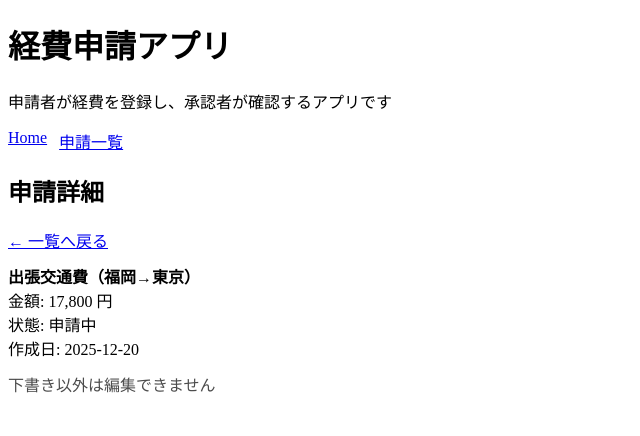
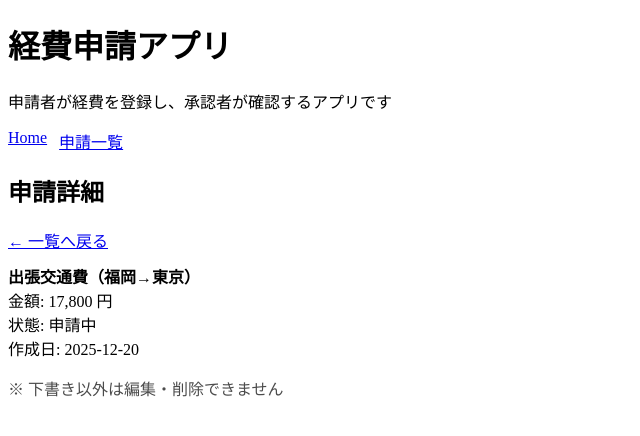
Before and after one commit to ryu-otsuki/expense-approval-app, a Nuxt app: page /requests/1 in a window 1280 px wide. Shown: the top 436 px of the page, without its empty margins (0-640 px from the left). Built offline with nearby package versions, Linux system fonts and the light colour scheme.

Commit message:
feat: add delete actions for draft requests

```diff
--- a/app/composables/useRequests.ts
+++ b/app/composables/useRequests.ts
@@ -1,59 +1,89 @@
 import type { ExpenseRequest, RequestStatus } from '~/domain/request'
+import { canDelete, canEdit } from '~/domain/request'
 import { mockRequests } from '~/mocks/requests'
 
+type CreateDraftInput = {
+  title: string
+  amountYen: number
+}
+
+type UpdateDraftInput = {
+  title: string
+  amountYen: number
+}
+
+const formatDateYYYYMMDD = (d = new Date()) => {
+  const yyyy = d.getFullYear()
+  const mm = String(d.getMonth() + 1).padStart(2, '0')
+  const dd = String(d.getDate()).padStart(2, '0')
+  return `${yyyy}-${mm}-${dd}`
+}
+
 export const useRequests = () => {
+  // Nuxt推奨: useState でアプリ全体の共有状態にする
   const requests = useState<ExpenseRequest[]>('requests', () => [...mockRequests])
 
+  // 一覧取得（UIはこれだけ見ればいい）
   const getAll = () => requests.value
 
-  const getById = (id: string) => requests.value.find(r => r.id === id)
+  // id検索（詳細/編集で使う）
+  const getById = (id: string) => requests.value.find((r) => r.id === id)
 
-  const createDraft = (input: { title: string; amountYen: number }) => {
-    const now = new Date()
-    const yyyy = now.getFullYear()
-    const mm = String(now.getMonth() + 1).padStart(2, '0')
-    const dd = String(now.getDate()).padStart(2, '0')
-    const createdAt = `${yyyy}-${mm}-${dd}`
-
+  // draft作成
+  const createDraft = (input: CreateDraftInput) => {
     const newRequest: ExpenseRequest = {
       id: crypto.randomUUID(),
       title: input.title,
       amountYen: input.amountYen,
       status: 'draft' satisfies RequestStatus,
-      createdAt,
+      createdAt: formatDateYYYYMMDD(),
     }
 
     requests.value = [newRequest, ...requests.value]
-
     return newRequest
   }
 
+  // 状態更新（すでに #11 で使ってる想定）
+  // ※ 型エラー回避のため「配列の要素を直接変更」にする（Vueは追跡できる）
   const updateStatus = (id: string, next: RequestStatus) => {
-    const target = requests.value.find(r => r.id === id)
+    const target = requests.value.find((r) => r.id === id)
     if (!target) return false
     target.status = next
     return true
   }
 
-  const updateDraft = (
-  id: string,
-  input: { title: string; amountYen: number }
-) => {
-  const target = requests.value.find(r => r.id === id)
-  if (!target) return false
-  if (target.status !== 'draft') return false
+  // draftの内容更新（#23）
+  const updateDraft = (id: string, input: UpdateDraftInput) => {
+    const target = requests.value.find((r) => r.id === id)
+    if (!target) return false
+    if (!canEdit(target.status)) return false
 
-  target.title = input.title
-  target.amountYen = input.amountYen
-  return true
-}
+    target.title = input.title
+    target.amountYen = input.amountYen
+    return true
+  }
+
+  // 削除（#24）
+  const deleteById = (id: string) => {
+    const target = requests.value.find((r) => r.id === id)
+    if (!target) return false
+    if (!canDelete(target.status)) return false
+
+    requests.value = requests.value.filter((r) => r.id !== id)
+    return true
+  }
 
   return {
+    // stateを直接触らせたくないなら requests は返さなくてもOK
     requests,
+
     getAll,
     getById,
+
     createDraft,
     updateStatus,
+
     updateDraft,
+    deleteById,
   }
 }
--- a/app/domain/request.ts
+++ b/app/domain/request.ts
@@ -25,19 +25,38 @@ export const STATUS_LABEL: Record<RequestStatus, string> = {
 export const STATUS_TRANSITIONS: Record<Role, Record<RequestStatus, RequestStatus[]>> = {
   applicant: {
     draft: ['submitted'],
-    submitted: [], // 申請者は申請後は触れない想定（必要なら後で調整）
+    submitted: [],
     approved: [],
     rejected: [],
   },
   approver: {
-    draft: [], // 承認者は下書きに触れない
+    draft: [],
     submitted: ['approved', 'rejected'],
     approved: [],
     rejected: [],
   },
 }
 
-// 編集できるかどうか（業務ルール）
+/**
+ * 指定ロール/状態で「次に遷移できる状態一覧」を返す
+ * UI側はこれを使ってボタン表示を決める（業務ルールをUIに散らさない）
+ */
+export const getNextStatuses = (role: Role, status: RequestStatus): readonly RequestStatus[] => {
+  return STATUS_TRANSITIONS[role][status]
+}
+
+/**
+ * draftのみ編集可能（Issue #23 のルール）
+ * UI側で status === 'draft' を直書きしないための関数
+ */
 export const canEdit = (status: RequestStatus): boolean => {
   return status === 'draft'
 }
+
+/**
+ * draftのみ削除可能（Issue #24 のルール）
+ * UI側で status === 'draft' を直書きしないための関数
+ */
+export const canDelete = (status: RequestStatus): boolean => {
+  return status === 'draft'
+}
--- a/app/pages/requests/[id]/index.vue
+++ b/app/pages/requests/[id]/index.vue
@@ -1,18 +1,36 @@
 <script setup lang="ts">
-import { STATUS_LABEL, canEdit } from '~/domain/request'
+import { computed } from 'vue'
+import { useRoute, useRouter } from '#imports'
+import { STATUS_LABEL, canEdit, canDelete } from '~/domain/request'
 import { useRequests } from '~/composables/useRequests'
 
 const route = useRoute()
+const router = useRouter()
+
 const id = computed(() => String(route.params.id))
+const { getById, deleteById } = useRequests()
 
-const { getById } = useRequests()
 const request = computed(() => getById(id.value))
 
-// draftだけ編集導線を出す（UIに status === 'draft' を直書きしない）
-const showEditLink = computed(() => {
-  if (!request.value) return false
-  return canEdit(request.value.status)
-})
+const canShowEdit = computed(() =>
+  request.value ? canEdit(request.value.status) : false
+)
+const canShowDelete = computed(() =>
+  request.value ? canDelete(request.value.status) : false
+)
+
+const onClickDelete = async () => {
+  if (!request.value) return
+  const ok = confirm('この申請を削除しますか？（下書きのみ削除可能）')
+  if (!ok) return
+
+  const deleted = deleteById(request.value.id)
+  if (!deleted) {
+    alert('削除できませんでした')
+    return
+  }
+  await router.push('/requests')
+}
 </script>
 
 <template>
@@ -24,10 +42,6 @@ const showEditLink = computed(() => {
     </p>
 
     <div v-if="request">
-      <p v-if="showEditLink" style="margin: 8px 0;">
-        <NuxtLink :to="`/requests/${id}/edit`">編集する</NuxtLink>
-      </p>
-
       <div style="margin-top: 12px;">
         <div><strong>{{ request.title }}</strong></div>
         <div>金額: {{ request.amountYen.toLocaleString() }} 円</div>
@@ -35,15 +49,51 @@ const showEditLink = computed(() => {
         <div>作成日: {{ request.createdAt }}</div>
       </div>
 
-      <!-- draftじゃない場合の補足表示（任意） -->
-      <p v-if="!showEditLink" style="margin-top: 12px; opacity: 0.7;">
-        下書き以外は編集できません
-      </p>
+      <!-- 操作エリア -->
+      <div
+        style="
+          margin-top: 16px;
+          display: flex;
+          gap: 12px;
+          align-items: center;
+        "
+      >
+        <!-- 主操作：編集 -->
+        <NuxtLink
+          v-if="canShowEdit"
+          :to="`/requests/${id}/edit`"
+          style="text-decoration: underline;"
+        >
+          編集する
+        </NuxtLink>
+
+        <!-- 破壊操作：削除（控えめ） -->
+        <button
+          v-if="canShowDelete"
+          @click="onClickDelete"
+          style="
+            color: #b00020;
+            background: transparent;
+            border: none;
+            cursor: pointer;
+          "
+        >
+          削除する
+        </button>
+
+        <!-- 操作不可の理由表示 -->
+        <span
+          v-if="!canShowEdit && !canShowDelete"
+          style="opacity: 0.7;"
+        >
+          ※ 下書き以外は編集・削除できません
+        </span>
+      </div>
     </div>
 
     <div v-else style="margin-top: 12px; opacity: 0.8;">
       <p>この申請は見つかりません（id: {{ id }}）</p>
-      <p style="opacity: 0.8;">URLが正しいか確認してください。</p>
+      <p>URLが正しいか確認してください。</p>
     </div>
   </div>
 </template>
```
